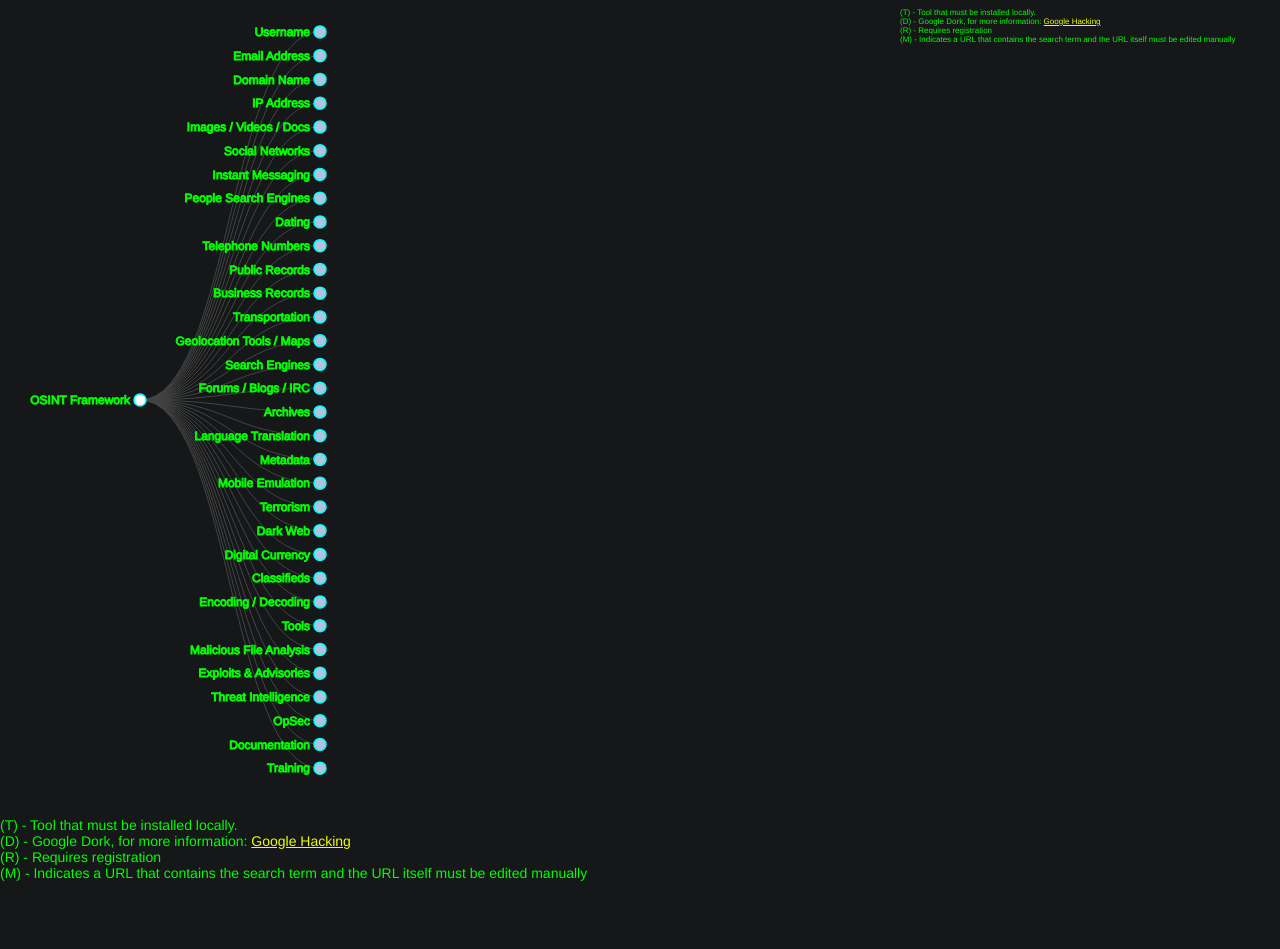
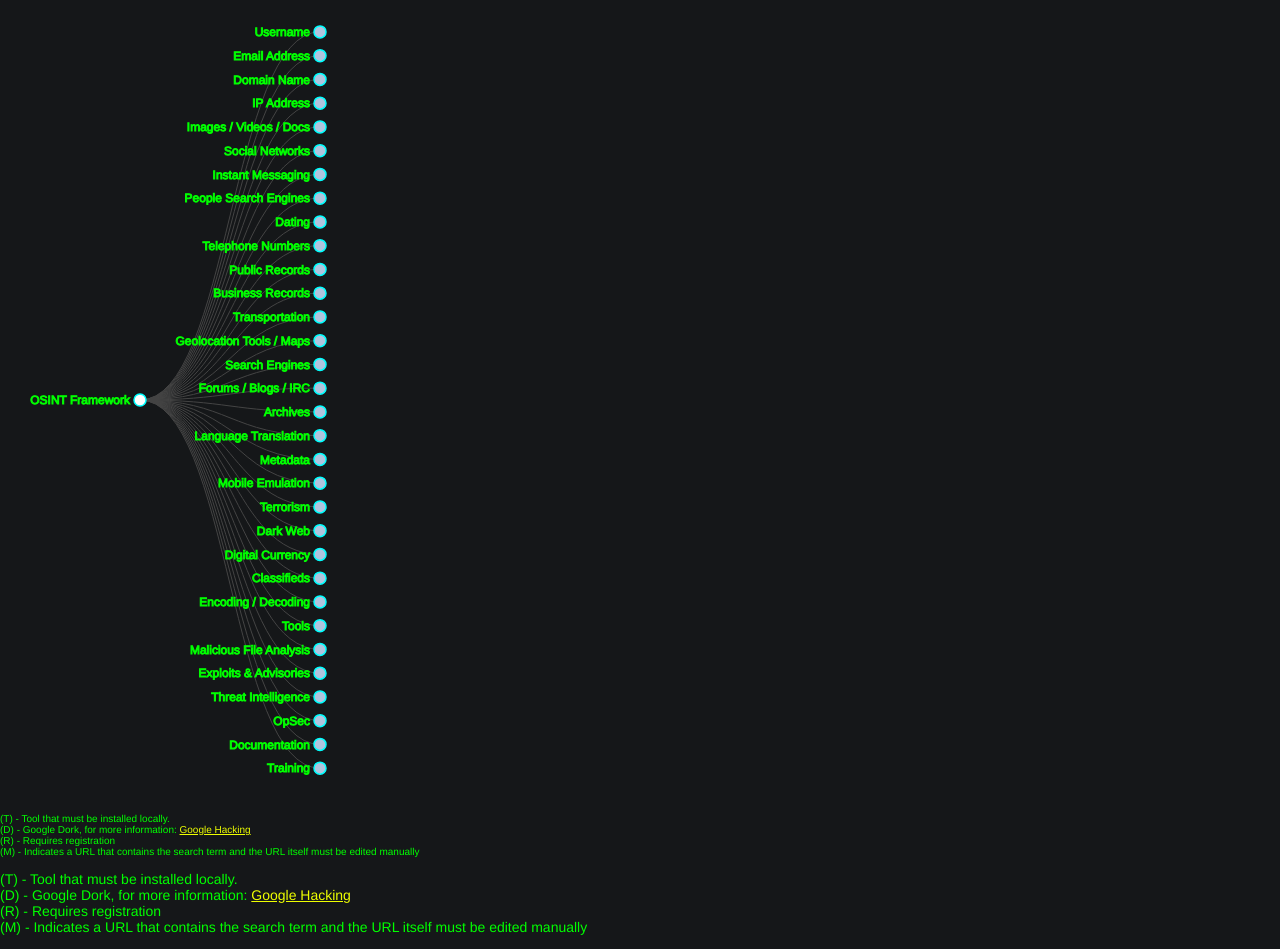
Before and after one commit to digital-clouds/osint, a website: page public/index.html in a window 1280 px wide. Before the commit the page ends 895 px from the top, so only its background shows below. Drawn offline with Linux system fonts and the light colour scheme.

Commit message:
Update arf.css

```diff
--- a/public/css/arf.css
+++ b/public/css/arf.css
@@ -16,12 +16,8 @@ header {
 }
 
 .legend {
-  position: absolute;
-  top: 0px;
-  right: 0;
-  width: 380px;
-  font-size: 8px;
-  color: #00ff00;
+  font-size: 10px;
+  color: lime;
 }
 
 .node {
```
